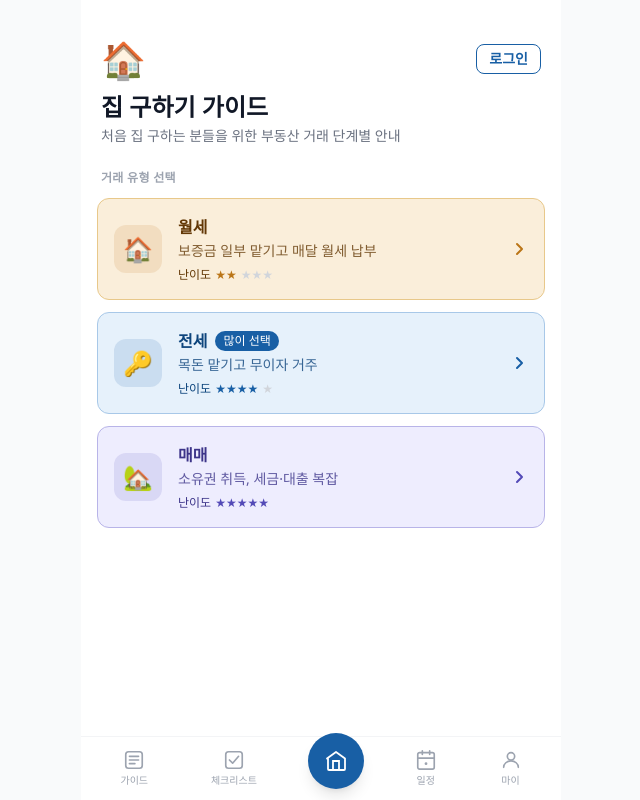
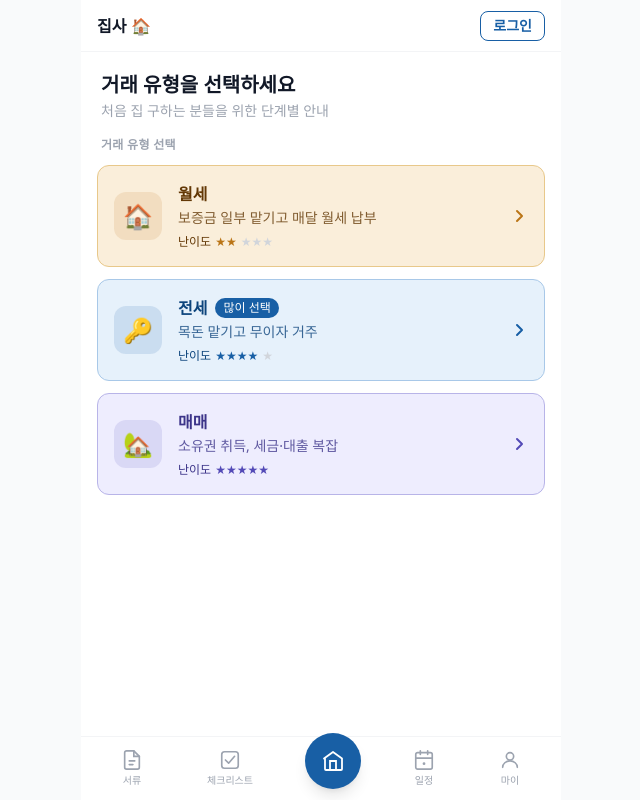
Before and after one commit to jipsa-app/jipsa-client, a React (Vite) app: page / in a window 1280 px wide. Shown: the whole page, without its empty margins (319-959 px from the left). Built offline with nearby package versions, Linux system fonts and the light colour scheme.

Commit message:
feat: 헤더 통일, 가이드탭→서류탭 교체, 중복 제거

```diff
--- a/src/components/BottomNav.jsx
+++ b/src/components/BottomNav.jsx
@@ -1,32 +1,23 @@
 import { useNavigate, useLocation } from 'react-router-dom'
-import { useState } from 'react'
-
-const GUIDE_TYPES = [
-  { path: '/monthly', label: '월세', color: '#BA7517', bg: '#FAEEDA', icon: '🏠' },
-  { path: '/jeonse', label: '전세', color: '#185FA5', bg: '#E6F1FB', icon: '🔑' },
-  { path: '/sale',   label: '매매', color: '#534AB7', bg: '#EEEDFE', icon: '🏡' },
-]
 
 export default function BottomNav() {
   const navigate = useNavigate()
   const { pathname } = useLocation()
-  const [showGuide, setShowGuide] = useState(false)
 
   const isActive = (path) => pathname === path
 
   const tabs = [
     {
-      key: 'guide',
-      label: '가이드',
-      icon: GuideIcon,
-      active: ['/monthly', '/jeonse', '/sale'].includes(pathname),
-      onClick: () => setShowGuide(v => !v),
+      key: 'documents',
+      label: '서류',
+      icon: DocumentIcon,
+      active: isActive('/documents'),
+      onClick: () => navigate('/documents'),
     },
     {
       key: 'checklist',
       label: '체크리스트',
       icon: CheckIcon,
-      path: '/checklist',
       active: isActive('/checklist'),
       onClick: () => navigate('/checklist'),
     },
@@ -34,7 +25,6 @@ export default function BottomNav() {
       key: 'home',
       label: '홈',
       icon: HomeIcon,
-      path: '/',
       active: isActive('/'),
       onClick: () => navigate('/'),
     },
@@ -42,7 +32,6 @@ export default function BottomNav() {
       key: 'schedule',
       label: '일정',
       icon: CalendarIcon,
-      path: '/schedule',
       active: isActive('/schedule'),
       onClick: () => navigate('/schedule'),
     },
@@ -50,7 +39,6 @@ export default function BottomNav() {
       key: 'mypage',
       label: '마이',
       icon: UserIcon,
-      path: '/mypage',
       active: isActive('/mypage'),
       onClick: () => navigate('/mypage'),
     },
@@ -58,29 +46,6 @@ export default function BottomNav() {
 
   return (
     <>
-      {/* 가이드 선택 시트 */}
-      {showGuide && (
-        <>
-          <div className="fixed inset-0 z-40" onClick={() => setShowGuide(false)} />
-          <div className="fixed bottom-16 left-1/2 -translate-x-1/2 w-full max-w-mobile z-50 px-4">
-            <div className="bg-white rounded-2xl shadow-xl border border-gray-100 p-4 space-y-2">
-              <p className="text-xs text-gray-400 font-medium px-1 mb-3">거래 유형 선택</p>
-              {GUIDE_TYPES.map(g => (
-                <button
-                  key={g.path}
-                  onClick={() => { navigate(g.path); setShowGuide(false) }}
-                  className="w-full flex items-center gap-3 px-4 py-3 rounded-xl border transition-all"
-                  style={{ backgroundColor: g.bg, borderColor: g.color + '40' }}
-                >
-                  <span className="text-xl">{g.icon}</span>
-                  <span className="font-semibold text-sm" style={{ color: g.color }}>{g.label} 계약 가이드</span>
-                </button>
-              ))}
-            </div>
-          </div>
-        </>
-      )}
-
       {/* 하단 탭바 */}
       <div className="fixed bottom-0 left-1/2 -translate-x-1/2 w-full max-w-mobile z-30 bg-white border-t border-gray-100">
         <div className="flex items-center justify-around px-2 py-2">
@@ -122,13 +87,13 @@ function HomeIcon({ home }) {
   )
 }
 
-function GuideIcon({ active }) {
+function DocumentIcon({ active }) {
   return (
     <svg width="22" height="22" viewBox="0 0 24 24" fill="none">
-      <rect x="3" y="3" width="18" height="18" rx="3"
+      <path d="M14 2H6a2 2 0 00-2 2v16a2 2 0 002 2h12a2 2 0 002-2V8l-6-6z"
         stroke={active ? '#185FA5' : '#9ca3af'} strokeWidth="1.8"
-        fill={active ? '#E6F1FB' : 'none'}/>
-      <path d="M7 8h10M7 12h10M7 16h6"
+        fill={active ? '#E6F1FB' : 'none'} strokeLinecap="round" strokeLinejoin="round"/>
+      <path d="M14 2v6h6M9 13h6M9 17h4"
         stroke={active ? '#185FA5' : '#9ca3af'} strokeWidth="1.8" strokeLinecap="round"/>
     </svg>
   )
--- a/src/components/Header.jsx
+++ b/src/components/Header.jsx
@@ -1,24 +1,27 @@
 import { useNavigate } from 'react-router-dom'
 
-export default function Header({ title, badge, badgeStyle = 'bg-gray-100 text-gray-600', onBack }) {
+export default function Header({ title, badge, badgeStyle = 'bg-gray-100 text-gray-600', onBack, noBack = false, right }) {
   const navigate = useNavigate()
   return (
-    <header className="sticky top-0 z-20 bg-white border-b border-gray-200 h-[52px] flex items-center px-4 gap-3">
+    <header className="sticky top-0 z-20 bg-white border-b border-gray-100 h-[52px] flex items-center px-4 gap-3">
+      {!noBack && (
         <button
           onClick={() => onBack ? onBack() : navigate(-1)}
-        className="p-1 -ml-1 text-gray-500 hover:text-gray-800 transition-colors"
+          className="p-1 -ml-1 text-gray-400 hover:text-gray-700 transition-colors"
           aria-label="뒤로 가기"
         >
           <svg width="20" height="20" viewBox="0 0 20 20" fill="none">
             <path d="M12.5 15L7.5 10L12.5 5" stroke="currentColor" strokeWidth="2" strokeLinecap="round" strokeLinejoin="round"/>
           </svg>
         </button>
-      <span className="flex-1 font-semibold text-gray-900 text-[15px]">{title}</span>
+      )}
+      <span className="flex-1 font-bold text-gray-900 text-[16px]">{title}</span>
       {badge && (
         <span className={`text-xs px-2 py-0.5 rounded-full font-medium ${badgeStyle}`}>
           {badge}
         </span>
       )}
+      {right && right}
     </header>
   )
 }
--- a/src/pages/Checklist.jsx
+++ b/src/pages/Checklist.jsx
@@ -125,7 +125,7 @@ export default function Checklist() {
 
   if (loading) return (
     <div className="mx-auto max-w-mobile min-h-screen flex flex-col bg-gray-50">
-      <Header title="전세사기 예방 체크리스트" badge="6개 항목" badgeStyle="bg-[#FCEBEB] text-[#E24B4A]" />
+      <Header title="전세사기 예방 체크리스트" badge="6개 항목" badgeStyle="bg-[#FCEBEB] text-[#E24B4A]" noBack />
       <Spinner color="#E24B4A" />
     </div>
   )
@@ -136,6 +136,7 @@ export default function Checklist() {
         title="전세사기 예방 체크리스트"
         badge="6개 항목"
         badgeStyle="bg-[#FCEBEB] text-[#E24B4A]"
+        noBack
       />
       {toast && <Toast message={toast} onClose={() => setToast(null)} />}
 
--- a/src/pages/Documents.jsx
+++ b/src/pages/Documents.jsx
@@ -204,7 +204,7 @@ const docs = [
 function DocList({ onSelect }) {
   return (
     <div className="mx-auto max-w-mobile min-h-screen flex flex-col bg-gray-50">
-      <Header title="서류 미리보기" />
+      <Header title="서류 미리보기" noBack />
       <div className="bg-white px-5 pt-5 pb-5 border-b border-gray-100">
         <div className="text-3xl mb-2">📄</div>
         <h1 className="text-xl font-bold text-gray-900">서류 미리보기</h1>
--- a/src/pages/Home.jsx
+++ b/src/pages/Home.jsx
@@ -2,6 +2,7 @@ import { useNavigate } from 'react-router-dom'
 import { useState, useEffect } from 'react'
 import { getContracts } from '../api/contract'
 import BottomNav from '../components/BottomNav'
+import Header from '../components/Header'
 
 const types = [
   {
@@ -96,31 +97,31 @@ export default function Home() {
 
   return (
     <div className="mx-auto max-w-mobile min-h-screen flex flex-col bg-white pb-16">
-      {/* 헤더 */}
-      <div className="px-5 pt-10 pb-6">
-        <div className="flex items-start justify-between">
-          <div className="text-4xl mb-3">🏠</div>
-          {nickname ? (
-            <div className="flex items-center gap-2 mt-1">
+      {/* 통일된 헤더 */}
+      <Header
+        title="집사 🏠"
+        noBack
+        right={
+          nickname ? (
+            <button onClick={() => navigate('/mypage')} className="flex items-center gap-1.5">
               <span className="text-sm text-gray-600 font-medium">{nickname}님</span>
-              <button
-                onClick={handleLogout}
-                className="text-xs text-gray-400 underline"
-              >
-                로그아웃
-              </button>
-            </div>
+              <div className="w-7 h-7 rounded-full bg-[#E6F1FB] flex items-center justify-center text-sm">👤</div>
+            </button>
           ) : (
             <button
               onClick={() => navigate('/login')}
-              className="mt-1 text-sm text-[#185FA5] font-semibold border border-[#185FA5] rounded-lg px-3 py-1"
+              className="text-sm text-[#185FA5] font-semibold border border-[#185FA5] rounded-lg px-3 py-1"
             >
               로그인
             </button>
-          )}
-        </div>
-        <h1 className="text-2xl font-bold text-gray-900 leading-tight">집 구하기 가이드</h1>
-        <p className="text-sm text-gray-500 mt-1">처음 집 구하는 분들을 위한 부동산 거래 단계별 안내</p>
+          )
+        }
+      />
+
+      {/* 서브 타이틀 */}
+      <div className="px-5 pt-5 pb-4">
+        <h1 className="text-xl font-bold text-gray-900 leading-tight">거래 유형을 선택하세요</h1>
+        <p className="text-sm text-gray-400 mt-1">처음 집 구하는 분들을 위한 단계별 안내</p>
       </div>
 
       {/* 임박 일정 배너 */}
--- a/src/pages/MyPage.jsx
+++ b/src/pages/MyPage.jsx
@@ -1,6 +1,7 @@
 import { useState } from 'react'
 import { useNavigate } from 'react-router-dom'
 import BottomNav from '../components/BottomNav'
+import Header from '../components/Header'
 
 export default function MyPage() {
   const navigate = useNavigate()
@@ -28,9 +29,10 @@ export default function MyPage() {
 
   return (
     <div className="mx-auto max-w-mobile min-h-screen bg-gray-50 pb-20">
+      <Header title="마이페이지" noBack />
 
       {/* 프로필 헤더 */}
-      <div className="bg-white px-5 pt-12 pb-6 border-b border-gray-100">
+      <div className="bg-white px-5 pt-5 pb-6 border-b border-gray-100">
         <div className="flex items-center gap-4">
           <div className="w-14 h-14 rounded-full bg-[#E6F1FB] flex items-center justify-center text-2xl flex-shrink-0">
             👤
--- a/src/pages/Schedule.jsx
+++ b/src/pages/Schedule.jsx
@@ -238,14 +238,14 @@ export default function Schedule() {
 
   if (loading) return (
     <div className="mx-auto max-w-mobile min-h-screen flex flex-col bg-gray-50">
-      <Header title="계약 일정 관리" badge="D-day 자동계산" badgeStyle="bg-[#E6F1FB] text-[#185FA5]" />
+      <Header title="계약 일정 관리" badge="D-day 자동계산" badgeStyle="bg-[#E6F1FB] text-[#185FA5]" noBack />
       <Spinner />
     </div>
   )
 
   return (
     <div className="mx-auto max-w-mobile min-h-screen flex flex-col bg-gray-50">
-      <Header title="계약 일정 관리" badge="D-day 자동계산" badgeStyle="bg-[#E6F1FB] text-[#185FA5]" />
+      <Header title="계약 일정 관리" badge="D-day 자동계산" badgeStyle="bg-[#E6F1FB] text-[#185FA5]" noBack />
       {toast && <Toast message={toast} onClose={() => setToast(null)} />}
 
       <div className="flex-1 px-4 py-4 space-y-3 overflow-y-auto">
```
Lines whose indentation alone changed are shown as unchanged.
